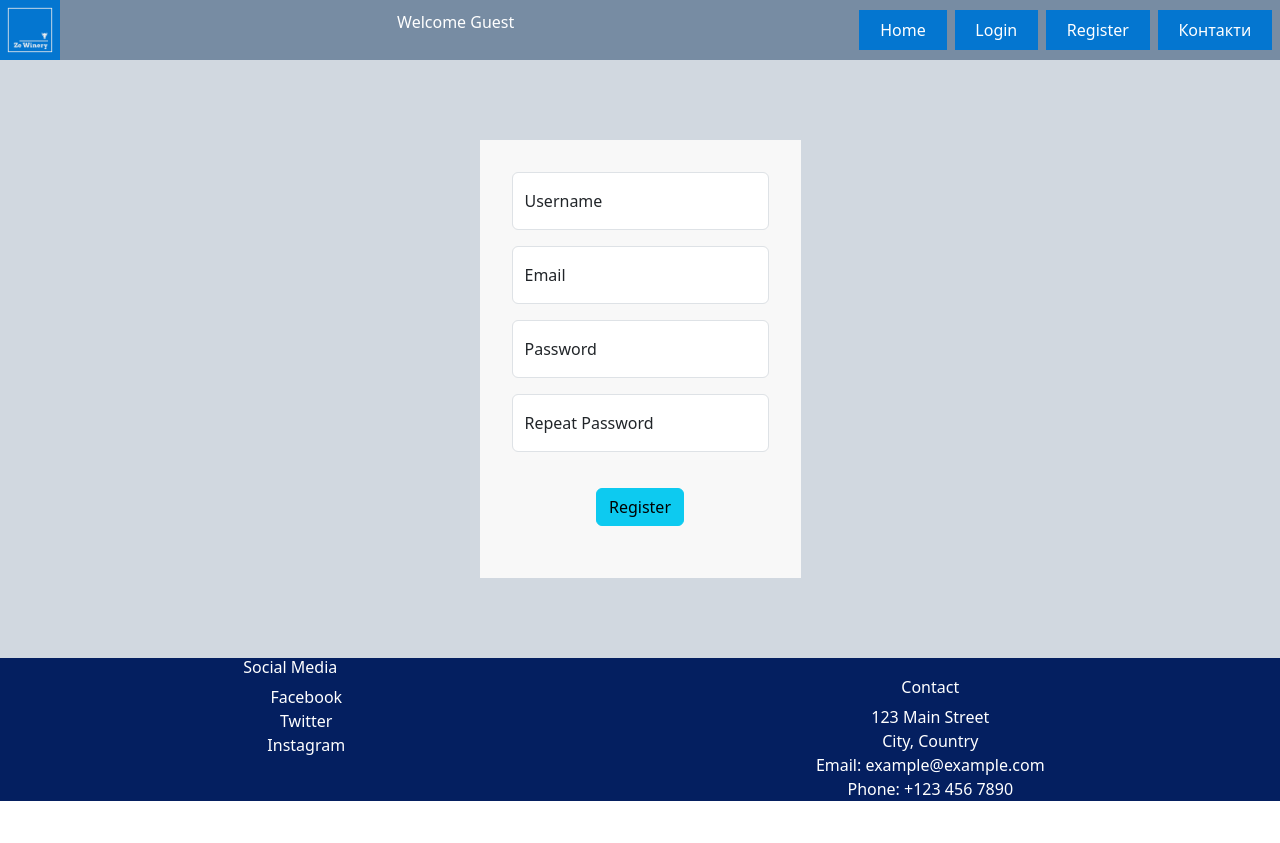
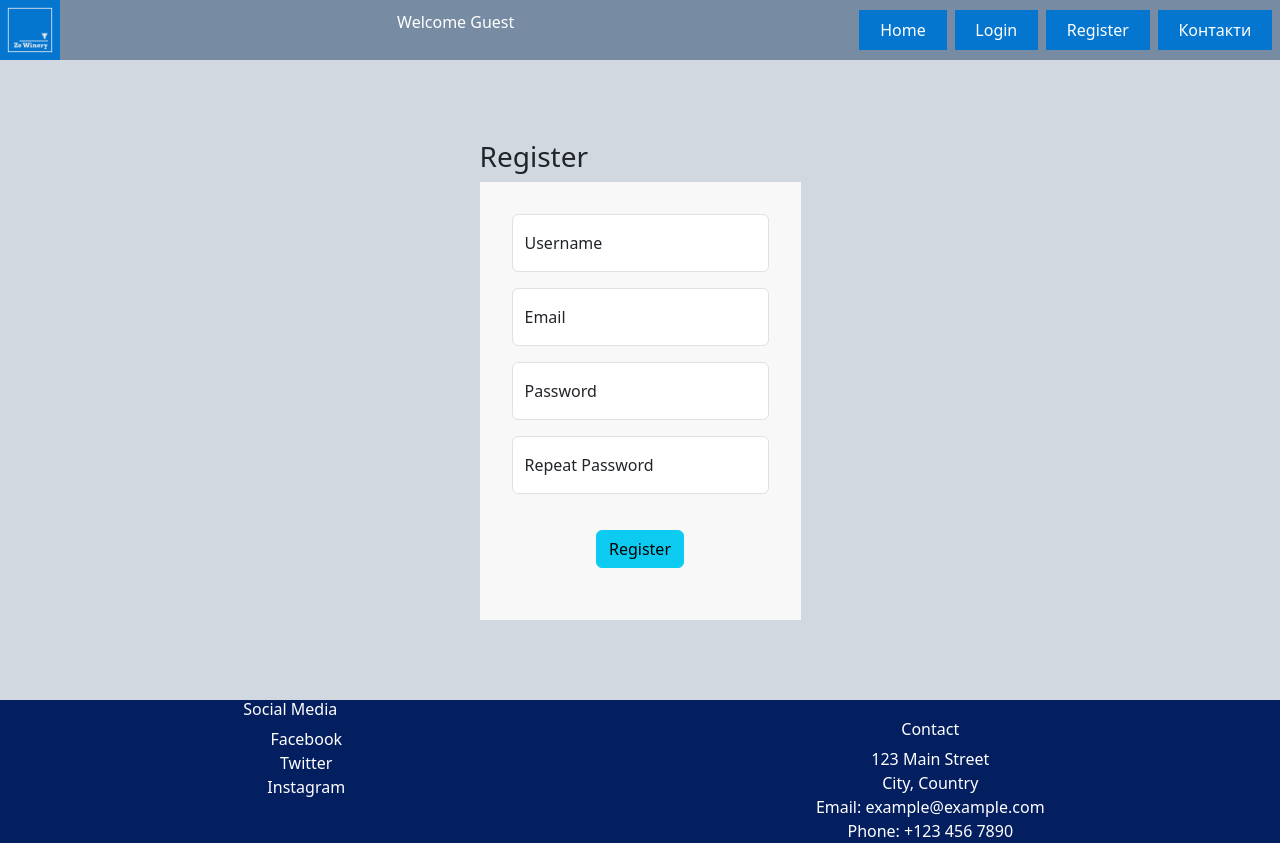
Before and after one commit to MiroZe/ze-winery, a React (Vite) app in the folder ze-winery-app/: page /register in a window 1280 px wide. Before the commit the page ends 801 px from the top, so only its background shows below. Built offline with nearby package versions, Linux system fonts and the light colour scheme.

Commit message:
register from validation

```diff
--- a/ze-winery-app/src/components/Products/CreateProduct/CreateProduct.jsx
+++ b/ze-winery-app/src/components/Products/CreateProduct/CreateProduct.jsx
@@ -27,7 +27,7 @@ const CreateProduct = () => {
 
   const onProductSubmitHandler = async (e) => {
     e.preventDefault();
-    const form = e.currentTarget
+    const form = e.currentTarget;
     if(form.checkValidity() === false) {
       setValidated(false);
       console.log(validated);
--- a/ze-winery-app/src/components/RegisterForm/RegisterForm.jsx
+++ b/ze-winery-app/src/components/RegisterForm/RegisterForm.jsx
@@ -8,9 +8,12 @@ import{useNavigate} from 'react-router-dom'
 import { useDispatch } from 'react-redux';
 import { setUser } from '../../reducers/users';
 import { useErrorMessageDispatch } from '../../hooks/useErrorMessageDispatch';
+import { useState } from 'react';
 
 
 const RegisterForm = () => {
+
+  const [validated, setValidated] = useState(true);
 
     const navigate = useNavigate();
     const dispatch = useDispatch();
@@ -28,7 +31,11 @@ const RegisterForm = () => {
     const onUserRegisterHandler = async (e) => {
 
         e.preventDefault();
-
+        const form = e.currentTarget;
+        if(form.checkValidity() === false) {
+            setValidated(false);
+            return
+          }
         try {
             const user = await userRegister(formValues);
             dispatch((setUser(user)))
@@ -43,22 +50,23 @@ const RegisterForm = () => {
 
     return (
         <div className={styles['register-form-container']}>
-        <Form onSubmit={onUserRegisterHandler} className={styles['form-container']}>
+            <h3>Register</h3>
+        <Form onSubmit={onUserRegisterHandler} className={styles['form-container']} noValidate validated={!validated}>
             <FloatingLabel
                 controlId="floatingInput"
                 label="Username"
                 className="mb-3"
             >
-                <Form.Control type="text" placeholder="name@example.com" name='username' value={formValues.username} onChange={(e) => onChangeHandler(e)}/>
+                <Form.Control required type="text" placeholder="name@example.com" name='username' value={formValues.username} onChange={(e) => onChangeHandler(e)}/>
             </FloatingLabel>
             <FloatingLabel controlId="floatingemail" label="Email" className="mb-3">
-                <Form.Control type="text" placeholder="email" name='email' value={formValues.email} onChange={(e) => onChangeHandler(e)}/>
+                <Form.Control required type="text" placeholder="email" name='email' value={formValues.email} onChange={(e) => onChangeHandler(e)}/>
             </FloatingLabel>
             <FloatingLabel controlId="floatingPassword" label="Password" className="mb-3">
-                <Form.Control type="password" placeholder="Password" name='password' value={formValues.password} onChange={(e) => onChangeHandler(e)}/>
+                <Form.Control required type="password" placeholder="Password" name='password' value={formValues.password} onChange={(e) => onChangeHandler(e)}/>
             </FloatingLabel>
             <FloatingLabel controlId="floatingRePassword" label="Repeat Password" className="mb-3">
-                <Form.Control type="password" placeholder="Repeat Password" name='rePassword' value={formValues.rePassword} onChange={(e) => onChangeHandler(e)}/>
+                <Form.Control required type="password" placeholder="Repeat Password" name='rePassword' value={formValues.rePassword} onChange={(e) => onChangeHandler(e)}/>
             </FloatingLabel>
             <Button variant="info" type='submit' className={styles['submit-btn']}>Register</Button>
         </Form>
```
